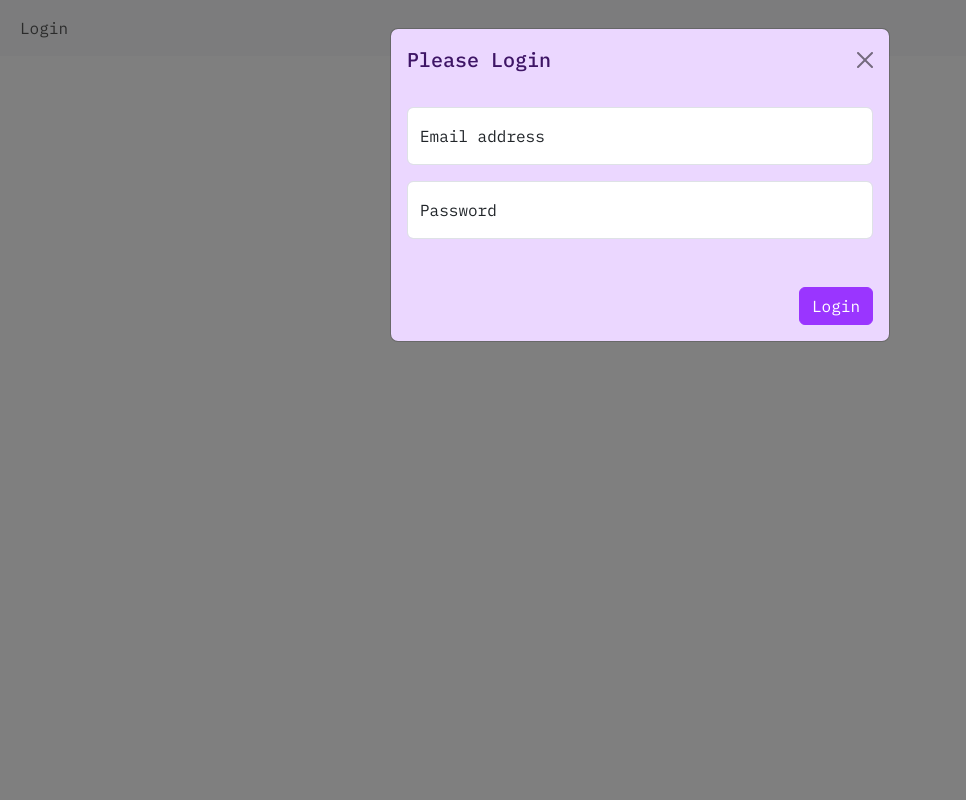
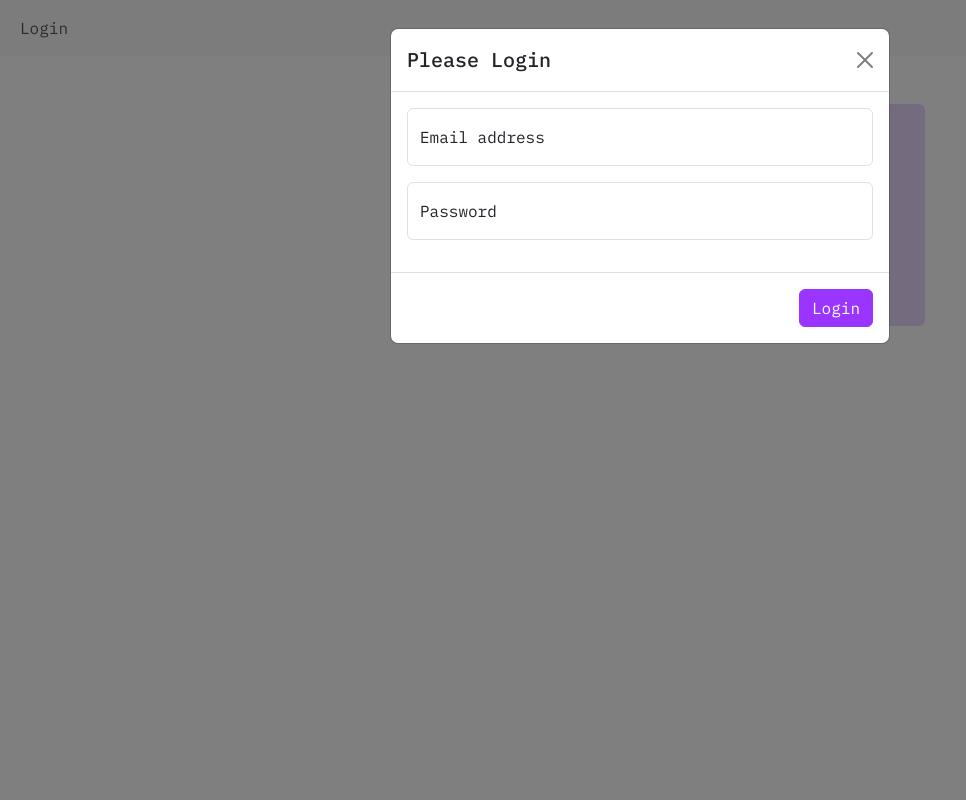
Before and after one commit to waterzaddy/CFG-SoftwareTeam7, a Flask app: template app/templates/edit_health.html in a window 1280 px wide, after a click on "Login". Shown: the whole page, without its empty margins (0-966 px from the left). Run offline with Flask 3, Linux system fonts and the light colour scheme; the template is opened without the code that fills it: most values are stand-ins (such as "Sample title", 1, 10 or a date in 2020); some libraries are stand-ins or nearby versions.

Commit message:
removed modal css added task pages css

```diff
--- a/app/static/main.scss
+++ b/app/static/main.scss
@@ -52,16 +52,6 @@ $progress-bar-color: #000;
   -ms-transform: translate(-50%, -50%);
 }
 
-.modal {
-  --bs-modal-bg: #ebd7ff;
-  --bs-modal-header-border-color: None;
-  --bs-modal-footer-border-color: None;
-}
-
-.modal-title {
-  color: #3e1566;
-}
-
 // 3D Buttons
 .btn3d {
   position: relative;
@@ -103,3 +93,11 @@ $progress-bar-color: #000;
     0 1px 3px 1px rgba(0, 0, 0, 0.1);
   background-color: #f9f9f9;
 }
+
+// edit health/happiness css
+
+.edit-task {
+  background-color: #ebd7ff;
+  border-color: #bebebe;
+  padding: 2em 0 5em 2.5em;
+}
```
Also changed, not shown: app/static/main.css.
